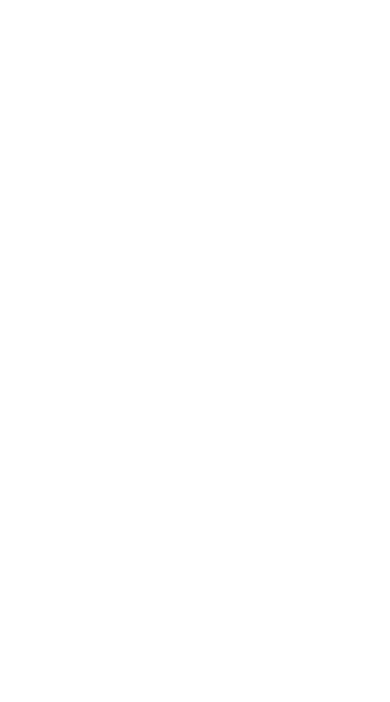
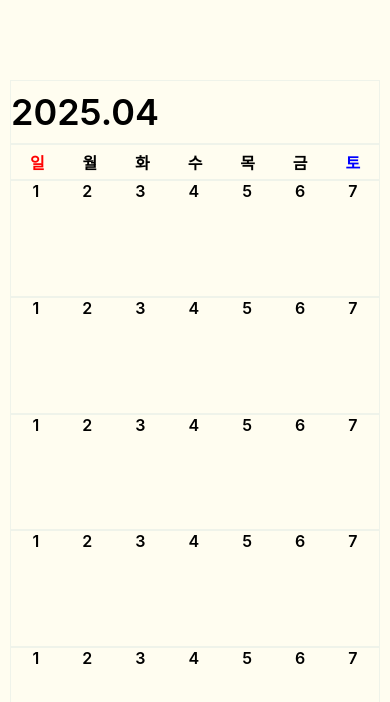
Before and after one commit to leechleech04/Schedule-Manager, a React Native app in the folder schedule-manager/: screen / in a window 390 px wide. Shown: the top 702 px of the page. Built offline with nearby package versions, Linux system fonts and the light colour scheme.

Commit message:
Design 캘린더 기본 디자인

```diff
--- a/schedule-manager/App.tsx
+++ b/schedule-manager/App.tsx
@@ -1,5 +1,28 @@
+import { View } from 'react-native';
+import Calender from './components/Calender';
+import Header from './components/Header';
+import styled from 'styled-components/native';
+import colors from './colors';
+
+const Background = styled.View`
+  flex: 1;
+  padding: 80px 10px;
+  background-color: ${colors.white};
+`;
+
+const Container = styled.View`
+  flex: 1;
+`;
+
 const App = () => {
-  return null;
+  return (
+    <Background>
+      <Container>
+        <Header />
+        <Calender />
+      </Container>
+    </Background>
+  );
 };
 
 export default App;
--- /dev/null
+++ b/schedule-manager/colors.ts
@@ -0,0 +1,6 @@
+export default {
+  green: '#D9DFC6',
+  grey: '#EFF3EA',
+  white: '#FFFDF0',
+  yellow: '#FFF2C2',
+};
--- /dev/null
+++ b/schedule-manager/components/Calender.tsx
@@ -0,0 +1,180 @@
+import styled from 'styled-components/native';
+import colors from '../colors';
+
+const Container = styled.View`
+  flex: 10;
+`;
+
+const DayWeek = styled.View`
+  flex-direction: row;
+  justify-content: space-between;
+  border: 1px solid ${colors.grey};
+`;
+
+const Day = styled.View`
+  flex-grow: 1;
+  padding: 5px 0;
+`;
+
+const DateWeek = styled.View`
+  flex: 2;
+  flex-direction: row;
+  border: 1px solid ${colors.grey};
+`;
+
+const Date = styled.View`
+  flex-grow: 1;
+`;
+
+const Text = styled.Text`
+  text-align: center;
+  font-size: 16px;
+  font-weight: 600;
+`;
+
+const Calender = () => {
+  return (
+    <Container>
+      <DayWeek>
+        <Day>
+          <Text style={{ color: 'red' }}>일</Text>
+        </Day>
+        <Day>
+          <Text>월</Text>
+        </Day>
+        <Day>
+          <Text>화</Text>
+        </Day>
+        <Day>
+          <Text>수</Text>
+        </Day>
+        <Day>
+          <Text>목</Text>
+        </Day>
+        <Day>
+          <Text>금</Text>
+        </Day>
+        <Day>
+          <Text style={{ color: 'blue' }}>토</Text>
+        </Day>
+      </DayWeek>
+      <DateWeek>
+        <Date>
+          <Text>1</Text>
+        </Date>
+        <Date>
+          <Text>2</Text>
+        </Date>
+        <Date>
+          <Text>3</Text>
+        </Date>
+        <Date>
+          <Text>4</Text>
+        </Date>
+        <Date>
+          <Text>5</Text>
+        </Date>
+        <Date>
+          <Text>6</Text>
+        </Date>
+        <Date>
+          <Text>7</Text>
+        </Date>
+      </DateWeek>
+      <DateWeek>
+        <Date>
+          <Text>1</Text>
+        </Date>
+        <Date>
+          <Text>2</Text>
+        </Date>
+        <Date>
+          <Text>3</Text>
+        </Date>
+        <Date>
+          <Text>4</Text>
+        </Date>
+        <Date>
+          <Text>5</Text>
+        </Date>
+        <Date>
+          <Text>6</Text>
+        </Date>
+        <Date>
+          <Text>7</Text>
+        </Date>
+      </DateWeek>
+      <DateWeek>
+        <Date>
+          <Text>1</Text>
+        </Date>
+        <Date>
+          <Text>2</Text>
+        </Date>
+        <Date>
+          <Text>3</Text>
+        </Date>
+        <Date>
+          <Text>4</Text>
+        </Date>
+        <Date>
+          <Text>5</Text>
+        </Date>
+        <Date>
+          <Text>6</Text>
+        </Date>
+        <Date>
+          <Text>7</Text>
+        </Date>
+      </DateWeek>
+      <DateWeek>
+        <Date>
+          <Text>1</Text>
+        </Date>
+        <Date>
+          <Text>2</Text>
+        </Date>
+        <Date>
+          <Text>3</Text>
+        </Date>
+        <Date>
+          <Text>4</Text>
+        </Date>
+        <Date>
+          <Text>5</Text>
+        </Date>
+        <Date>
+          <Text>6</Text>
+        </Date>
+        <Date>
+          <Text>7</Text>
+        </Date>
+      </DateWeek>
+      <DateWeek>
+        <Date>
+          <Text>1</Text>
+        </Date>
+        <Date>
+          <Text>2</Text>
+        </Date>
+        <Date>
+          <Text>3</Text>
+        </Date>
+        <Date>
+          <Text>4</Text>
+        </Date>
+        <Date>
+          <Text>5</Text>
+        </Date>
+        <Date>
+          <Text>6</Text>
+        </Date>
+        <Date>
+          <Text>7</Text>
+        </Date>
+      </DateWeek>
+    </Container>
+  );
+};
+
+export default Calender;
--- /dev/null
+++ b/schedule-manager/components/Header.tsx
@@ -0,0 +1,23 @@
+import styled from 'styled-components/native';
+import colors from '../colors';
+
+const Container = styled.View`
+  flex: 1;
+  border: 1px solid ${colors.grey};
+  justify-content: center;
+`;
+
+const Text = styled.Text`
+  font-size: 36px;
+  font-weight: 600;
+`;
+
+const Header = () => {
+  return (
+    <Container>
+      <Text>2025.04</Text>
+    </Container>
+  );
+};
+
+export default Header;
```
